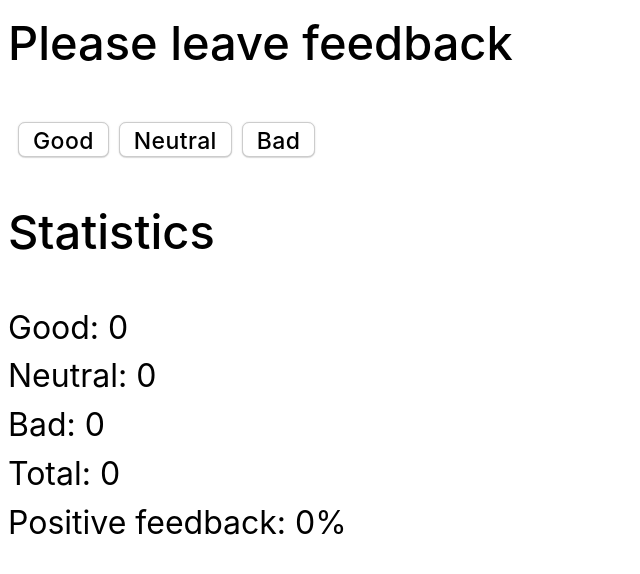
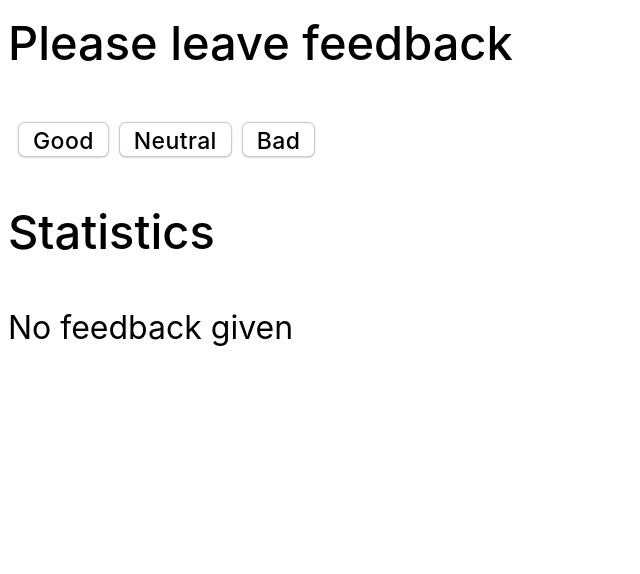
Before and after one commit to itstoreall/goit-react-hw-02-feedback, a React (Create React App) app: page / in a window 1280 px wide. Shown: the top 574 px of the page, without its empty margins (0-640 px from the left). Built offline with nearby package versions, Linux system fonts and the light colour scheme.

Commit message:
adds the execution of fourth step

```diff
--- a/src/App.js
+++ b/src/App.js
@@ -4,39 +4,35 @@ import Statistics from './components/Statistics';
 import FeedbackOptions from './components/FeedbackOptions';
 
 class App extends Component {
-  // Модель (хранение данных)
-  // Публичное свойство
+  // static propTypes = {};
+
   state = {
     good: 0,
     neutral: 0,
     bad: 0
   };
 
-  // static propTypes = {};
-
   handleGood = e => {
     // Не основываясь на предидущем
     // this.setState({good: 50})
-    this.setState((prevState) => {
-      return {
+    this.setState((prevState) => ({
         good: prevState.good + 1
       }
-    })
+    ))
   }
 
   handleNeutral = e => {
-    this.setState((prevState) => {
-      return {
+    this.setState((prevState) => ({
         neutral: prevState.neutral + 1
       }
-    })
+    ))
   }
 
   handleBad = e => {
-    this.setState((prevState) => {
-      return {
+    this.setState((prevState) => ({
         bad: prevState.bad + 1
-      }})
+      }
+    ))
   }
 
   countTotalFeedback = () => {
@@ -51,9 +47,8 @@ class App extends Component {
       / (this.state.good
       + this.state.neutral
       + this.state.bad
-      ))
+    ))
   }
-
 
   render() {
     const { good } = this.state;
@@ -63,7 +58,7 @@ class App extends Component {
     return (
       <Section title="Please leave feedback">
         <FeedbackOptions
-          options={this.state}
+          // options={this.state}
           onLeaveFeedback={{
             onGood: this.handleGood,
             onNeutral: this.handleNeutral,
--- /dev/null
+++ b/src/base.css
@@ -0,0 +1,18 @@
+html {
+  box-sizing: border-box;
+}
+
+*,
+*::before,
+*::after {
+  box-sizing: inherit;
+  margin: 0;
+  padding: 0;
+}
+
+body {
+  font-family: -apple-system, BlinkMacSystemFont, avenir next, avenir, helvetica neue, helvetica, Ubuntu, roboto, noto, segoe ui, arial, sans-serif;
+  font-size: 32px;
+  font-style: normal;
+}
+/*# sourceMappingURL=base.css.map */
--- a/src/components/Feedback/index.js
+++ /dev/null
@@ -1 +0,0 @@
-// export { default } from './Feedback';
--- a/src/components/FeedbackOptions.jsx
+++ b/src/components/FeedbackOptions.jsx
@@ -1,27 +1,13 @@
 import React from 'react';
 import style from './styles.module.scss';
 
-const FeedbackOptions = ({ options, onLeaveFeedback: { onGood, onNeutral, onBad } }) => {
+const FeedbackOptions = ({ onLeaveFeedback: { onGood, onNeutral, onBad } }) => (
 
-  return (
-    <div className={style.buttons}>
-      <button
-        type='button'
-        onClick={onGood}>
-        Good
-      </button>
-      <button
-        type='button'
-        onClick={onNeutral}>
-        Neutral
-      </button>
-      <button
-        type='button'
-        onClick={onBad}>
-        Bad
-      </button>
-    </div>
-  );
-};
+  <div className={style.buttons}>
+    <button type='button' onClick={onGood}>Good</button>
+    <button type='button' onClick={onNeutral}>Neutral</button>
+    <button type='button' onClick={onBad}>Bad</button>
+  </div>
+);
 
 export default FeedbackOptions;
--- /dev/null
+++ b/src/components/Notification.jsx
@@ -0,0 +1,9 @@
+import React from 'react';
+
+const Notification = ({ message }) => {
+  return (
+    <span>{ message }</span>
+  )
+}
+
+export default Notification;
--- a/src/components/Section.jsx
+++ b/src/components/Section.jsx
@@ -1,14 +1,11 @@
 import React from 'react';
 import style from './styles.module.scss';
 
-const Section = ({ title, children }) => {
-
-  return (
+const Section = ({ title, children }) => (
     <section className={style.Feedback}>
       <h1>{title}</h1>
       {children}
     </section>
   );
-};
 
 export default Section;
--- a/src/components/Statistics.jsx
+++ b/src/components/Statistics.jsx
@@ -1,20 +1,21 @@
 import React, { Fragment } from 'react';
+import Notification from './Notification';
 import style from './styles.module.scss';
 
-const Statistics = ({ good, neutral, bad, total, positivePercentage }) => {
+const Statistics = ({ good, neutral, bad, total, positivePercentage }) => (
 
-  return (
   <Fragment>
     <p>Statistics</p>
-      <ul className={style.statistics}>
+    {total === 0
+      ? <Notification message="No feedback given" />
+      : <ul className={style.statistics}>
           <li>Good: <span>{good}</span></li>
           <li>Neutral: <span>{neutral}</span></li>
           <li>Bad: <span>{bad}</span></li>
           <li>Total: <span>{total}</span></li>
           <li>Positive feedback: <span>{positivePercentage ? positivePercentage : 0}%</span></li>
-      </ul>
+        </ul>}
   </Fragment>
 );
-};
 
 export default Statistics;
--- /dev/null
+++ b/src/components/styles.module.css
@@ -0,0 +1,46 @@
+.Feedback {
+  padding: 16px 8px 16px;
+}
+
+.Feedback h1 {
+  font-size: 47px;
+  font-weight: 500;
+  margin-bottom: 50px;
+}
+
+.Feedback .statistics li {
+  margin-bottom: 12px;
+}
+
+.Feedback p {
+  font-size: 47px;
+  font-weight: 500;
+  margin-bottom: 50px;
+}
+
+.Feedback .buttons {
+  padding-left: 10px;
+}
+
+.Feedback .buttons button {
+  padding: 5px 14px 2px;
+  font-size: 23px;
+  font-weight: 500;
+  letter-spacing: 0.4px;
+  border: 1px solid #ccc;
+  border-radius: 7px;
+  background-color: #fff;
+  box-shadow: 0px 0px 1px rgba(0, 0, 0, 0.12), 0px 0px 3px rgba(0, 0, 0, 0.06), 0px 1px 1px rgba(0, 0, 0, 0.12);
+  margin-bottom: 48px;
+  cursor: pointer;
+  outline: none;
+}
+
+.Feedback .buttons button:not(:last-child) {
+  margin-right: 10px;
+}
+
+.Feedback .buttons button:active {
+  background-color: #4686ff;
+}
+/*# sourceMappingURL=styles.module.css.map */
--- a/src/components/styles.module.scss
+++ b/src/components/styles.module.scss
@@ -39,6 +39,10 @@
       &:not(:last-child) {
         margin-right: 10px;
       }
+
+      &:active {
+        background-color: rgb(70, 134, 255);
+      }
     }
   }
 }
```
Also changed, not shown: src/components/Feedback/Controls.jsx (deleted, +0 -26 lines), src/components/Feedback/Feedback.jsx (deleted, +0 -81 lines), src/components/Feedback/Values.jsx (deleted, +0 -24 lines), 2 other files (tests, documents, lock files or other folders). Lines whose indentation alone changed are shown as unchanged.
